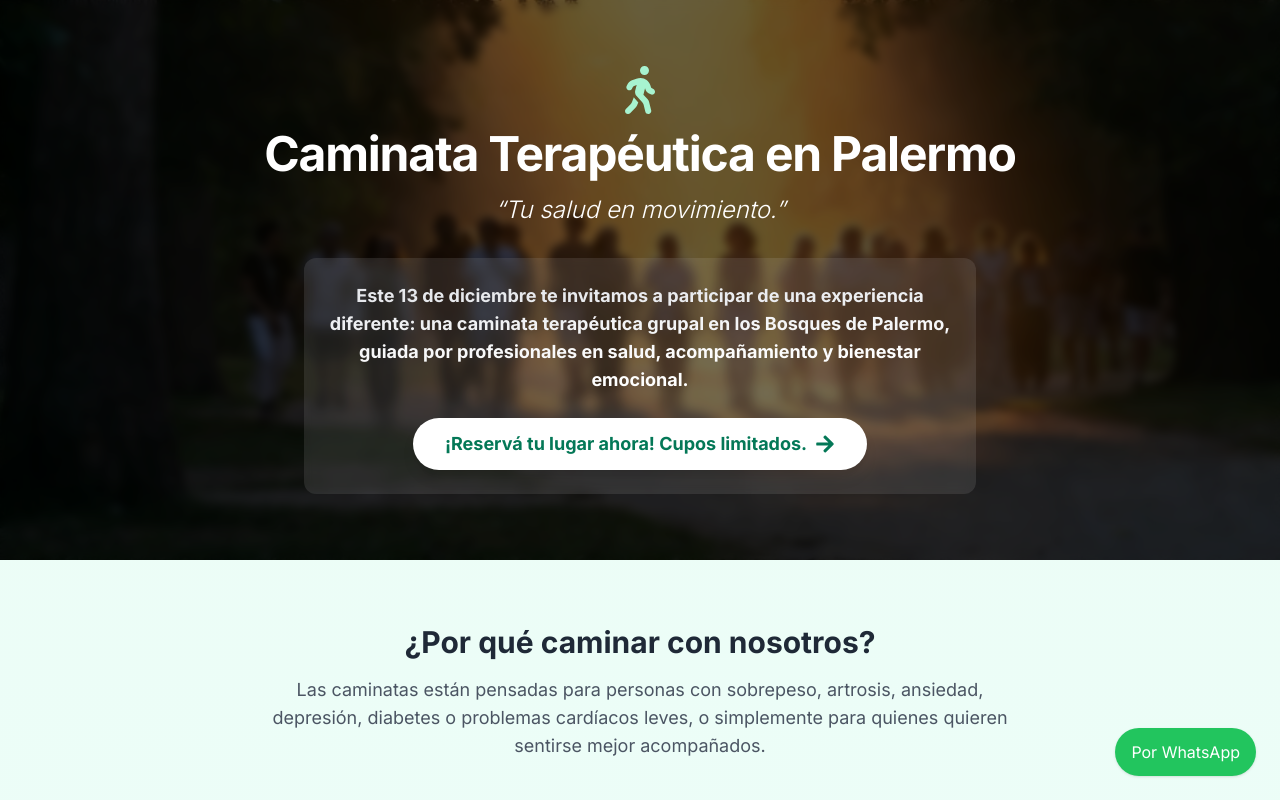
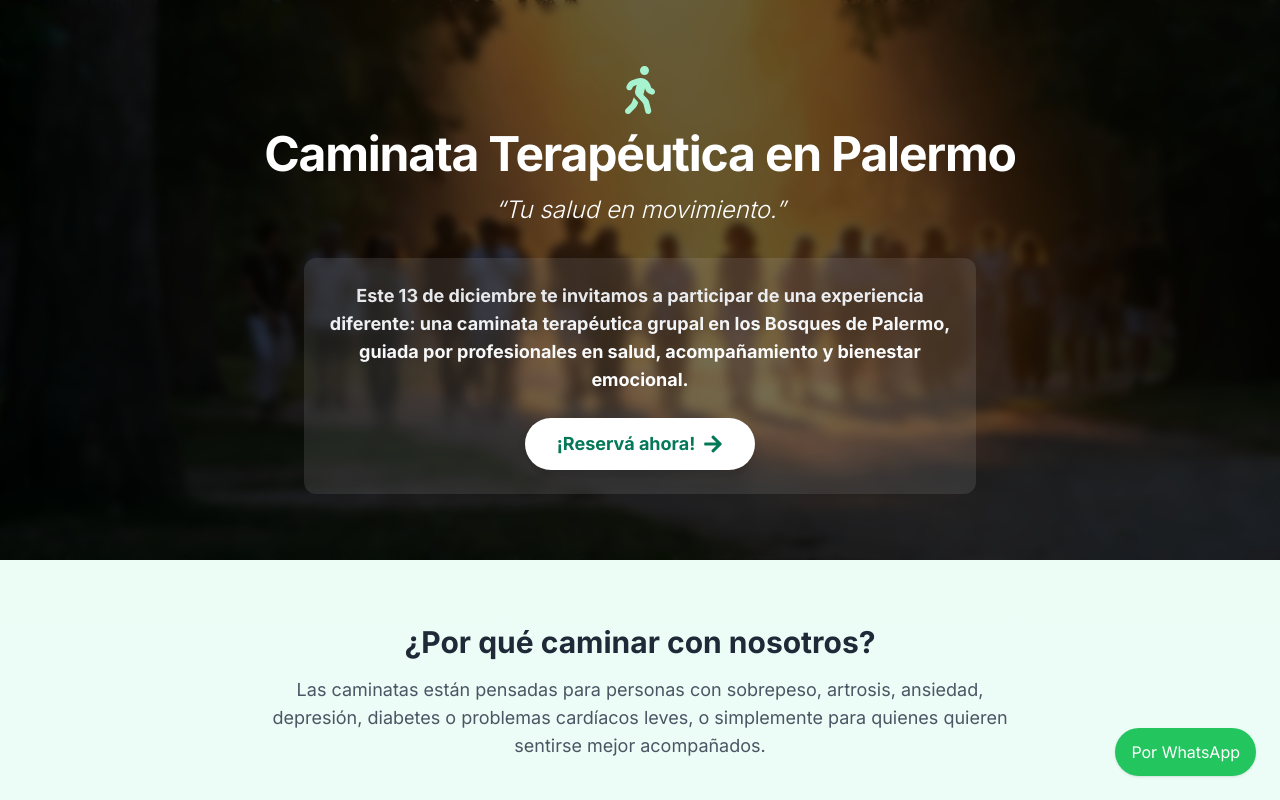
Before and after one commit to neuroar-sys/camina-vida13-12, a Next.js app: page / in a window 1280 px wide. Shown: the top 800 px of the page. Built offline with nearby package versions, Linux system fonts and the light colour scheme.

Commit message:
fix: convertir edad a número en enviarATelegram

```diff
--- a/src/components/sections/HeroSection.tsx
+++ b/src/components/sections/HeroSection.tsx
@@ -74,7 +74,7 @@ export default function HeroSection({ onOpenBooking }: HeroSectionProps) {
                        font-bold py-3 px-8 rounded-full text-lg shadow-lg
                        transition-transform transform hover:scale-105 inline-flex items-center gap-2"
           >
-            ¡Reservá tu lugar ahora! Cupos limitados.
+            ¡Reservá ahora!
             <FaArrowRight className="h-5 w-5 group-hover:translate-x-1 transition" />
           </button>
         </motion.div>
```
